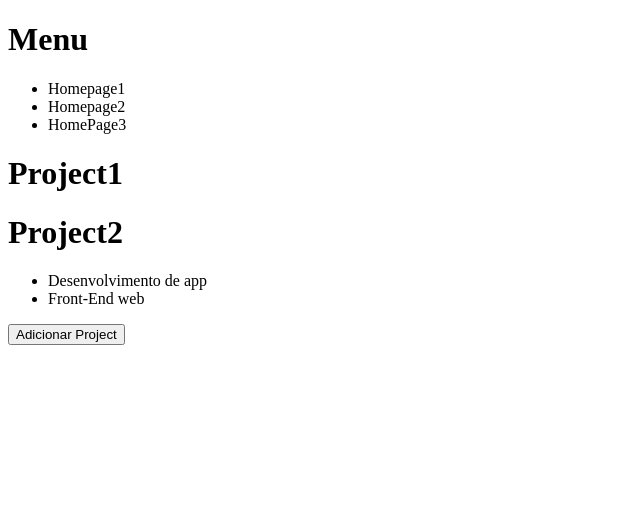
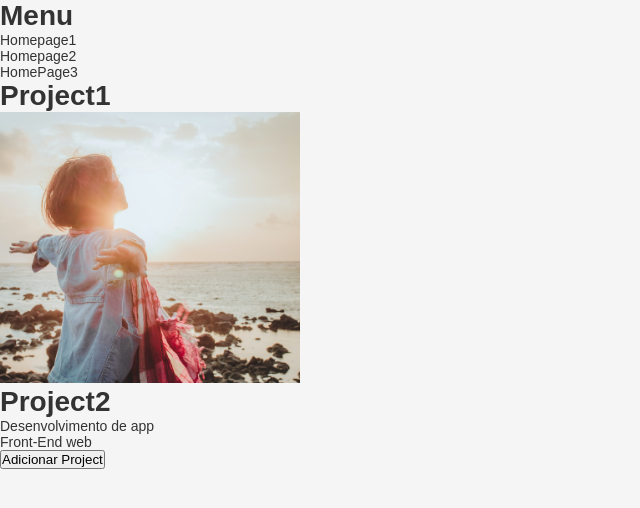
Before and after one commit to samirlandou/RocketSeatNivel01ReactJS, a React app: page / in a window 1280 px wide. Shown: the top 508 px of the page, without its empty margins (0-640 px from the left). Built offline with nearby package versions, Linux system fonts and the light colour scheme.

Commit message:
Nivel 1 - React - Importando CSS e Imagem

```diff
--- /dev/null
+++ b/src/App.css
@@ -0,0 +1,13 @@
+* {
+    margin: 0;
+    padding: 0;
+    outline: 0;
+    box-sizing: border-box;
+}
+
+
+body{
+    background: #f5f5f5;
+    font: 14px sans-serif;
+    color: #333;
+}
--- a/src/App.js
+++ b/src/App.js
@@ -1,4 +1,8 @@
 import React, {useState} from 'react';
+
+import './App.css';
+import backgroundImage from './assets/ImageBackground.jpg'
+
 import Header from './components/Header';
 
 
@@ -65,6 +69,8 @@
 
             <Header title= "Project1"/>
 
+            <img width={300}  src={backgroundImage} />
+
             <Header title= "Project2"/>
             <ul>
                 {projects.map(project => <li key={project}>{project}</li>)}
--- a/src/index.js
+++ b/src/index.js
@@ -8,6 +8,6 @@
 //render(<h1>Hello World!</h1>, document.getElementById('app'))
 
 /*todo os arquivos.js que são escrito com maiúsculo no início podem ser
-    rescritos como um TAG Ex:</App></App>)
-*/
+ rescritos como um TAG)*/
+
 render(<App/>, document.getElementById('app'));
--- a/webpack.config.js
+++ b/webpack.config.js
@@ -17,6 +17,20 @@
                 use: {
                     loader: 'babel-loader'
                 }
+            },
+            {
+                test: /\.css$/,
+                exclude: /node_modules/,
+                use: [
+                    {loader: 'style-loader'},
+                    {loader: 'css-loader'}
+                ]
+            },
+            {
+                test: /.*\.(gif|png|jpe?g)$/i,
+                use: {
+                    loader: 'file-loader'
+                }
             }
         ]
     }
```
Also changed, not shown: package.json (+7 -0 lines), src/assets/ImageBackground.jpg (added), 1 other file (tests, documents, lock files or other folders).
